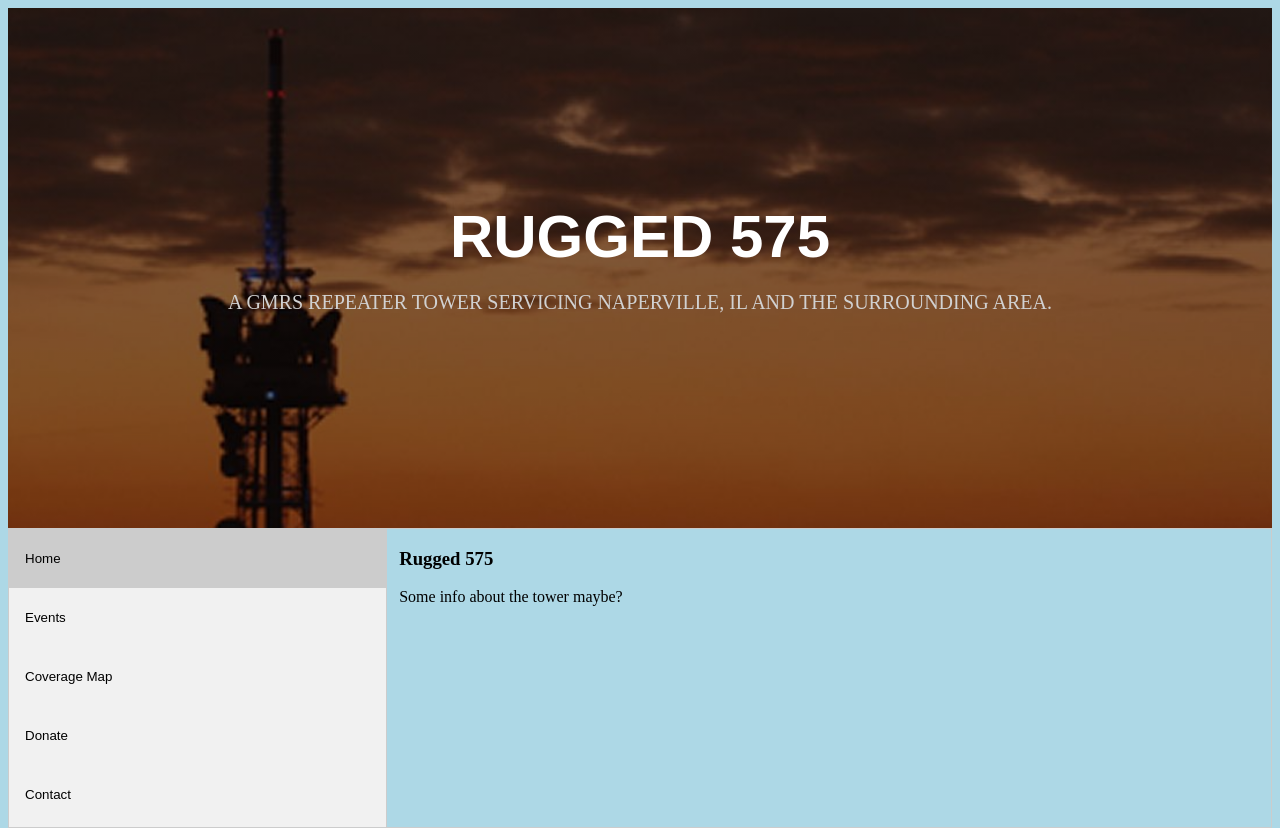
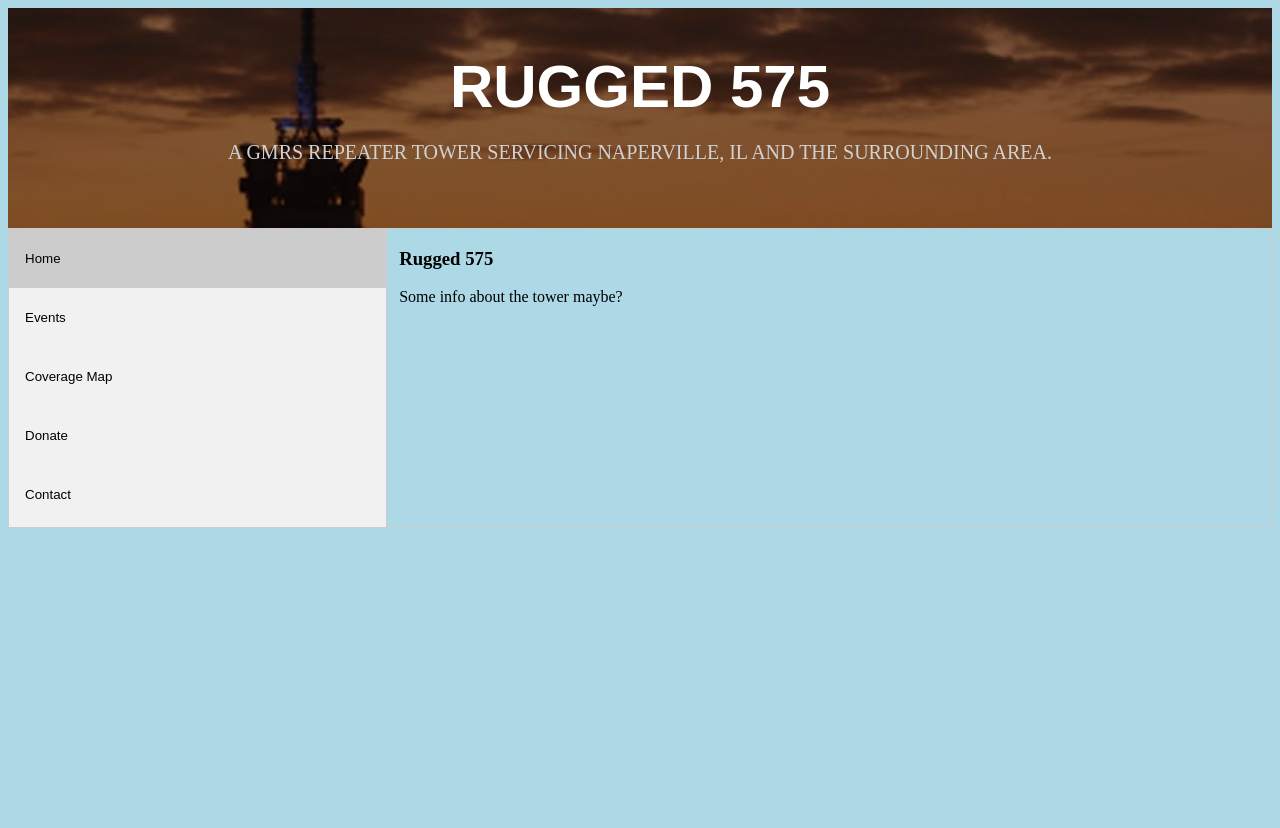
Before and after one commit to KD9YQK/rugged575_web, a plain HTML site: page index.html in a window 1280 px wide. Drawn offline with Linux system fonts and the light colour scheme; files whose address does not match are found by name.

Commit message:
pic height fix

```diff
--- a/styles/default.css
+++ b/styles/default.css
@@ -14,7 +14,7 @@ body {
     justify-content: center;
     align-items: center;
     width: 100%;
-    height: 520px;
+    height: 220px;
     background: linear-gradient(to bottom, rgba(0, 0, 0, 0.5) 0%, rgba(0, 0, 0, 0.5) 100%), url("/rugged575/images/tower.jpg");
     background-size: cover;
     background-position: center;
```
